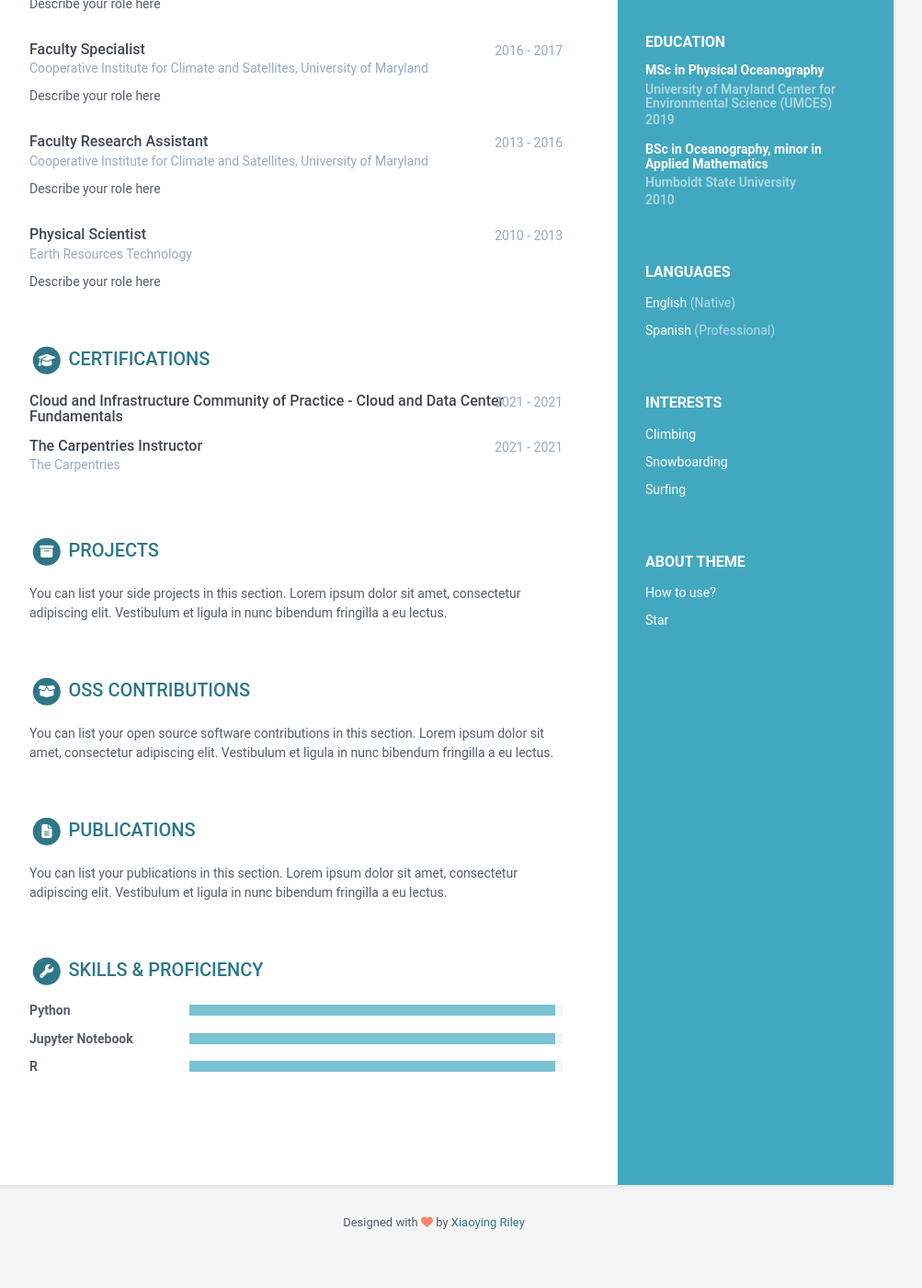
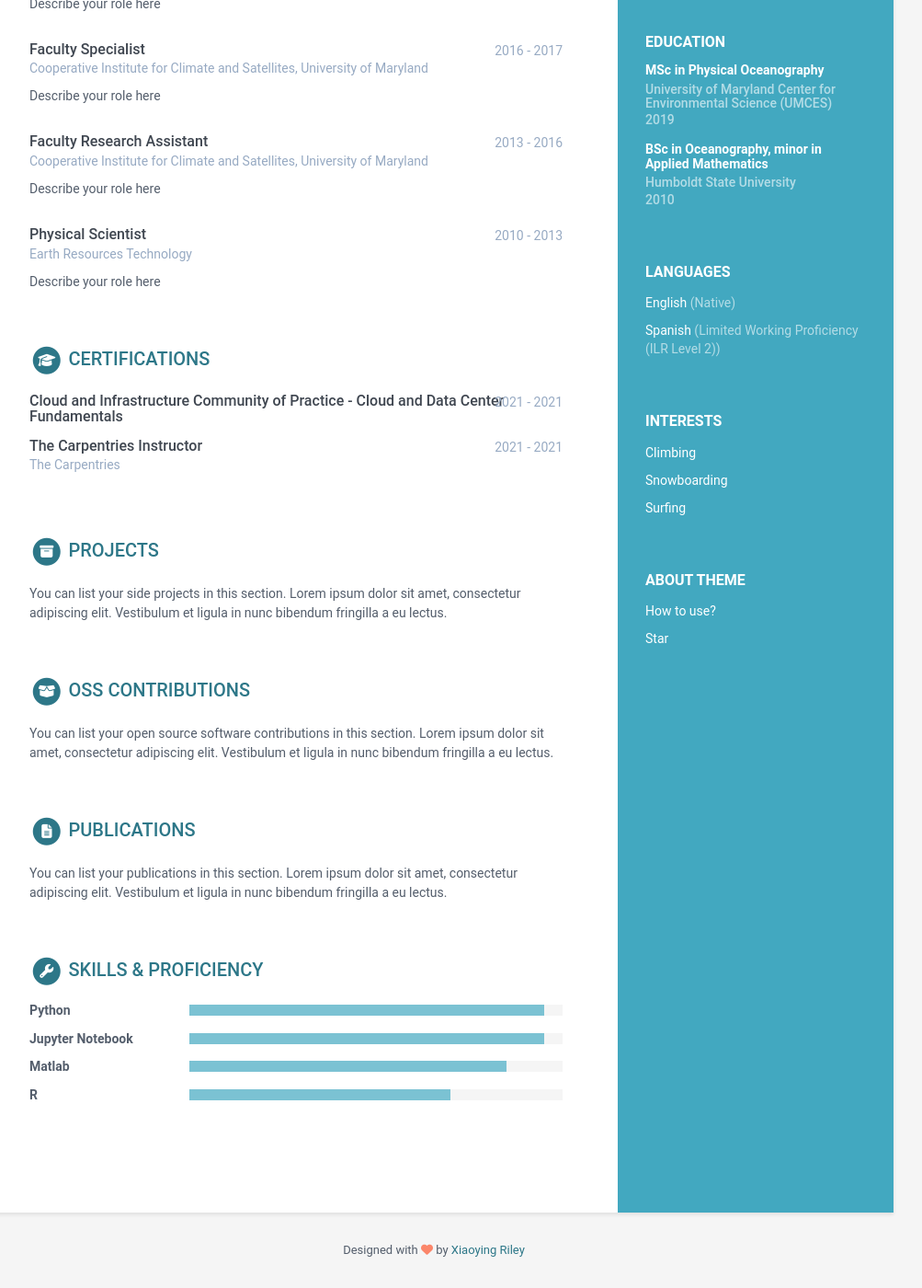
Before and after one commit to MathewBiddle/mathewbiddle.github.io, a Jekyll site: the page built from index.html, in a window 1280 px wide and 1400 px high, scrolled down 528 px. Shown: the whole window at 92% size, without its empty margins (168-1171 px from the left). Built offline with Jekyll 4.4.1, drawn with Linux system fonts in a browser that asks for light colours; before the commit the page ends 1897 px from its top, so only the background shows below that.

Commit message:
Update data.yml

```diff
--- a/_data/data.yml
+++ b/_data/data.yml
@@ -42,7 +42,7 @@ sidebar:
       level: Native
 
     - idiom: Spanish
-      level: Professional
+      level: Limited Working Proficiency (ILR Level 2)
 
   interests:
     title: Interests
@@ -222,14 +222,16 @@ skills:
 
   toolset:
   - name: Python
-    level: 98%
+    level: 95%
 
   - name: Jupyter Notebook
-    level: 98%
+    level: 95%
+
+  - name: Matlab
+    level: 85%
 
   - name: R
-    level: 98%
-
+    level: 70%
 
 footer: >
   Designed with <i class="fas fa-heart"></i> by <a href="http://themes.3rdwavemedia.com" target="_blank" rel="nofollow">Xiaoying Riley</a>
```
